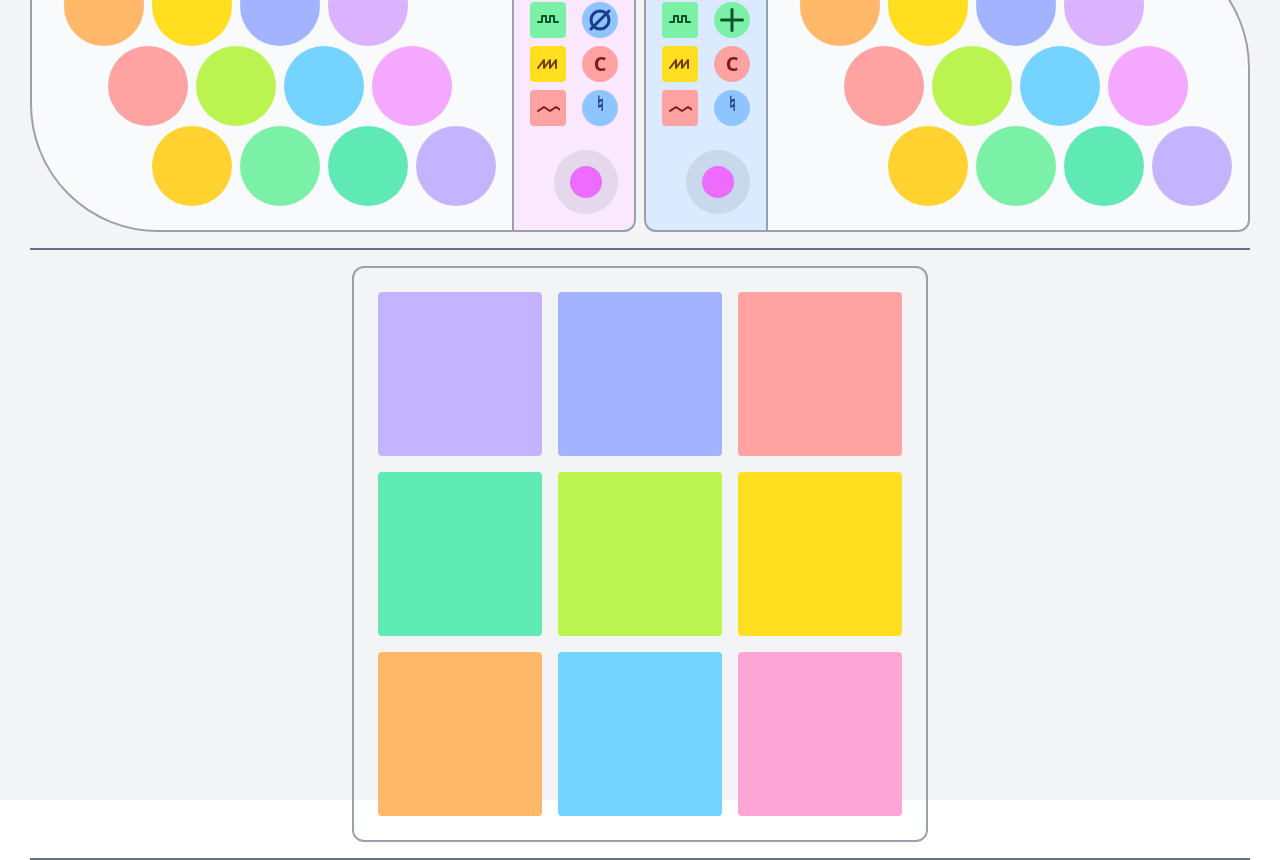
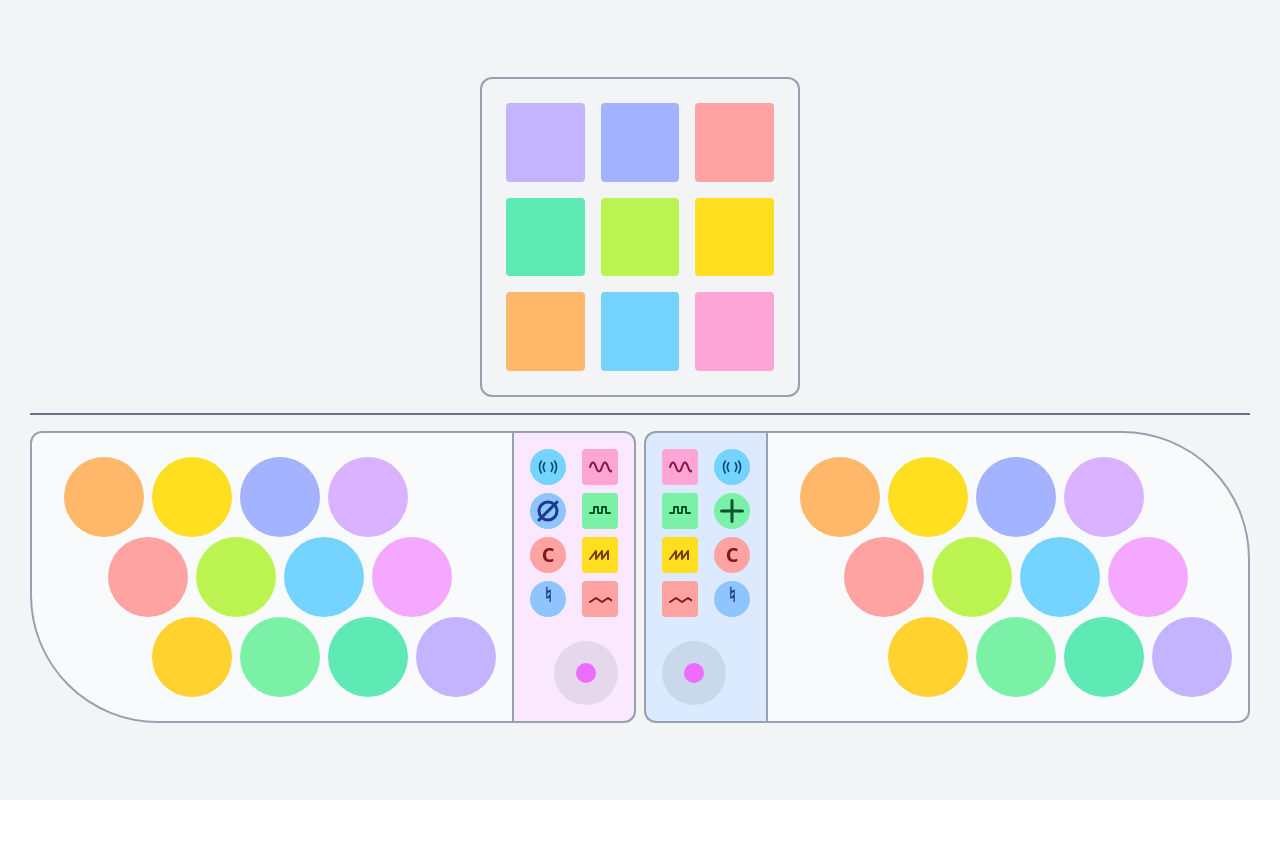
Before and after one commit to adrian729/thalia, a React (Vite) app: page / in a window 1280 px wide. After the commit the page ends 800 px from the top, so only its background shows below. Built offline with nearby package versions, Linux system fonts and the light colour scheme; no server answers.

Commit message:
Adding options to pads

```diff
--- a/src/App.tsx
+++ b/src/App.tsx
@@ -23,12 +23,13 @@ function App() {
   }
 
   return (
-    <div className='w-full h-screen flex justify-center items-center bg-gray-100'>
-      <div className='flex flex-col justify-center items-center gap-4'>
-        <ThaliaPad />
-        <div className='border-b-2 border-gray-500 w-full'></div>
-        <DrumPad />
-        <div className='border-b-2 border-gray-500 w-full'></div>
+    <div className='w-full h-screen bg-gray-100'>
+      <div className='w-full h-full flex justify-center items-center'>
+        <div className='flex flex-col justify-center items-center gap-4'>
+          <DrumPad />
+          <div className='border-b-2 border-gray-500 w-full'></div>
+          <ThaliaPad />
+        </div>
       </div>
     </div>
   );
--- a/src/synth-pad/DrumPad.tsx
+++ b/src/synth-pad/DrumPad.tsx
@@ -102,7 +102,7 @@ export default function DrumPad() {
   }, [destinationRef, dry, wet]);
 
   return (
-    <div className='w-xs sm:w-xl p-6 border-2 border-gray-400 rounded-xl grid grid-cols-3 gap-4'>
+    <div className='w-xs aspect-square p-6 border-2 border-gray-400 rounded-xl grid grid-cols-3 gap-4'>
       {drumPadConfig.map((configItem, index) => (
         <DrumPadButton
           key={index}
--- a/src/synth-pad/ThaliaPad/ThaliaPad.tsx
+++ b/src/synth-pad/ThaliaPad/ThaliaPad.tsx
@@ -116,6 +116,7 @@ const thaliaConfigItems: ThaliaPadConfigItem[] = [
   },
 ];
 
+// TODO: mirror left/right pad so they are symetric instead of similar to a piano
 const leftKeys: string[][] = [
   ["a"],
   ["q"],
@@ -210,6 +211,16 @@ function PadKeySelectionButtons({
   initialOctaveIndex = 1,
   initialNoteIndex = 0,
   initialAccidentalIndex = 1,
+  nextOctaveKeys,
+  nextNoteKeys,
+  nextAccidentalKeys,
+}: {
+  initialOctaveIndex?: number;
+  initialNoteIndex?: number;
+  initialAccidentalIndex?: number;
+  nextOctaveKeys?: string[];
+  nextNoteKeys?: string[];
+  nextAccidentalKeys?: string[];
 }) {
   const { setInitialMidiId } = useSafeContext(ThaliaPadBoardContext);
   const [octaveIndex, setOctaveIndex] = useState(initialOctaveIndex);
@@ -217,6 +228,7 @@ function PadKeySelectionButtons({
   const [accidentalIndex, setAccidentalIndex] = useState(
     initialAccidentalIndex
   );
+  const [keysPressed, setKeysPressed] = useState<string[]>([]);
 
   useEffect(() => {
     const initialMidiId = 36;
@@ -227,6 +239,61 @@ function PadKeySelectionButtons({
     );
   }, [octaveIndex, noteIndex, accidentalIndex, setInitialMidiId]);
 
+  const setNextOctaveIndex = useCallback(
+    () => setOctaveIndex((prev) => (prev + 1) % 5),
+    [setOctaveIndex]
+  );
+  const setNextNoteIndex = useCallback(
+    () => setNoteIndex((prev) => (prev + 1) % notesNames.length),
+    [setNoteIndex]
+  );
+  const setNextAccidentalIndex = useCallback(
+    () => setAccidentalIndex((prev) => (prev + 1) % accidental.length),
+    [setAccidentalIndex]
+  );
+
+  const keyDownHandler = useCallback(
+    (event: KeyboardEvent) => {
+      const key = event.key.toLowerCase();
+      if (keysPressed.includes(key)) {
+        return;
+      }
+      setKeysPressed((prev) => [...prev, key]);
+      if (nextOctaveKeys?.includes(key)) {
+        setNextOctaveIndex();
+      }
+      if (nextNoteKeys?.includes(key)) {
+        setNextNoteIndex();
+      }
+      if (nextAccidentalKeys?.includes(key)) {
+        setNextAccidentalIndex();
+      }
+    },
+    [
+      keysPressed,
+      nextAccidentalKeys,
+      nextNoteKeys,
+      nextOctaveKeys,
+      setNextAccidentalIndex,
+      setNextNoteIndex,
+      setNextOctaveIndex,
+    ]
+  );
+
+  const keyUpHandler = useCallback((event: KeyboardEvent) => {
+    const key = event.key.toLowerCase();
+    setKeysPressed((prev) => prev.filter((k) => k !== key));
+  }, []);
+
+  useEffect(() => {
+    document.addEventListener("keydown", keyDownHandler);
+    document.addEventListener("keyup", keyUpHandler);
+    return () => {
+      document.removeEventListener("keydown", keyDownHandler);
+      document.removeEventListener("keyup", keyUpHandler);
+    };
+  }, [keyDownHandler, keyUpHandler]);
+
   return (
     <>
       <button
@@ -235,9 +302,7 @@ function PadKeySelectionButtons({
           "cursor-pointer w-9 aspect-square rounded-full bg-gray-300 text-gray-900 font-bold",
           octaveClasses[octaveIndex]
         )}
-        onClick={() => {
-          setOctaveIndex((prev) => (prev + 1) % 5);
-        }}
+        onClick={setNextOctaveIndex}
       >
         <OctaveSymbol index={octaveIndex} />
       </button>
@@ -247,9 +312,7 @@ function PadKeySelectionButtons({
           "cursor-pointer w-9 aspect-square rounded-full bg-gray-300 text-gray-900 font-bold text-xl",
           noteClasses[noteIndex]
         )}
-        onClick={() => {
-          setNoteIndex((prev) => (prev + 1) % notesNames.length);
-        }}
+        onClick={setNextNoteIndex}
       >
         {notesNames[noteIndex]}
       </button>
@@ -260,9 +323,7 @@ function PadKeySelectionButtons({
           accidentalIndex === 1 && "pb-2",
           accidentalClasses[accidentalIndex]
         )}
-        onClick={() => {
-          setAccidentalIndex((prev) => (prev + 1) % accidental.length);
-        }}
+        onClick={setNextAccidentalIndex}
       >
         {accidental[accidentalIndex]}
       </button>
@@ -278,14 +339,69 @@ const reverbs: (IRType | null)[] = [
   "pipe",
 ];
 
+function WaveTypeToggle({
+  waveType,
+  bgColor,
+  textColor,
+  icon,
+}: {
+  waveType: OscillatorType;
+  bgColor: string;
+  textColor: string;
+  icon: JSX.Element;
+}) {
+  const { oscillatorTypes, toggleWaveType } = useContext(ThaliaPadBoardContext);
+
+  return (
+    <button
+      type='button'
+      className={cn(
+        "cursor-pointer w-9 aspect-square rounded bg-gray-300 text-gray-600",
+        oscillatorTypes.includes(waveType) && [bgColor, textColor]
+      )}
+      onClick={() => toggleWaveType(waveType)}
+    >
+      <div className='w-6 mx-auto'>{icon}</div>
+    </button>
+  );
+}
+
+function WaveTypeSelectionOptions() {
+  return (
+    <div className='h-full flex flex-col justify-between items-center gap-2'>
+      <WaveTypeToggle
+        waveType='sine'
+        bgColor='bg-pink-300'
+        textColor='text-pink-900'
+        icon={<SineWaveIcon />}
+      />
+      <WaveTypeToggle
+        waveType='square'
+        bgColor='bg-green-300'
+        textColor='text-green-900'
+        icon={<SquareWaveIcon />}
+      />
+      <WaveTypeToggle
+        waveType='sawtooth'
+        bgColor='bg-yellow-300'
+        textColor='text-yellow-900'
+        icon={<SawtoothWaveIcon />}
+      />
+      <WaveTypeToggle
+        waveType='triangle'
+        bgColor='bg-red-300'
+        textColor='text-red-900'
+        icon={<TriangularWaveIcon />}
+      />
+    </div>
+  );
+}
+
+// #region Left ThaliaPad Board
 function LeftThaliaPadOptions() {
-  const {
-    oscillatorTypes,
-    toggleWaveType,
-    reverbEnabled,
-    toggleReverb,
-    setSelectedIR,
-  } = useContext(ThaliaPadBoardContext);
+  const { reverbEnabled, toggleReverb, setSelectedIR } = useContext(
+    ThaliaPadBoardContext
+  );
   const [reverbIdx, setReverbIdx] = useState(1);
   const currentReverb = useMemo(() => reverbs[reverbIdx], [reverbIdx]);
 
@@ -301,58 +417,6 @@ function LeftThaliaPadOptions() {
   return (
     <div className='p-4 w-fit bg-fuchsia-100 border-r-2 border-y-2 rounded-r-xl border-gray-400 flex flex-col gap-4 justify-between items-center'>
       <div className='w-full grid grid-cols-2 gap-4 justify-center items-center'>
-        <div className='h-full flex flex-col justify-between items-center gap-2'>
-          <button
-            type='button'
-            className={cn(
-              "cursor-pointer w-9 aspect-square rounded bg-gray-300 text-gray-600",
-              oscillatorTypes.includes("sine") && "text-pink-900 bg-pink-300"
-            )}
-            onClick={() => toggleWaveType("sine")}
-          >
-            <div className='w-6 mx-auto'>
-              <SineWaveIcon />
-            </div>
-          </button>
-          <button
-            type='button'
-            className={cn(
-              "cursor-pointer w-9 aspect-square rounded text-gray-900 bg-gray-300",
-              oscillatorTypes.includes("square") &&
-                "text-green-900 bg-green-300"
-            )}
-            onClick={() => toggleWaveType("square")}
-          >
-            <div className='w-6 mx-auto'>
-              <SquareWaveIcon />
-            </div>
-          </button>
-          <button
-            type='button'
-            className={cn(
-              "cursor-pointer w-9 aspect-square rounded text-gray-900 bg-gray-300",
-              oscillatorTypes.includes("sawtooth") &&
-                "text-yellow-900 bg-yellow-300"
-            )}
-            onClick={() => toggleWaveType("sawtooth")}
-          >
-            <div className='w-6 mx-auto'>
-              <SawtoothWaveIcon />
-            </div>
-          </button>
-          <button
-            type='button'
-            className={cn(
-              "cursor-pointer w-9 aspect-square rounded text-gray-900 bg-gray-300",
-              oscillatorTypes.includes("triangle") && "text-red-900 bg-red-300"
-            )}
-            onClick={() => toggleWaveType("triangle")}
-          >
-            <div className='w-6 mx-auto'>
-              <TriangularWaveIcon />
-            </div>
-          </button>
-        </div>
         <div className='h-full flex flex-col justify-between items-center gap-2'>
           <button
             type='button'
@@ -380,8 +444,13 @@ function LeftThaliaPadOptions() {
               <ReverbIcon />
             </div>
           </button>
-          <PadKeySelectionButtons />
+          <PadKeySelectionButtons
+            nextOctaveKeys={["t"]}
+            nextNoteKeys={["g"]}
+            nextAccidentalKeys={["b"]}
+          />
         </div>
+        <WaveTypeSelectionOptions />
       </div>
       <div className='w-full flex justify-end items-end'>
         <ThaliaPadJoystick />
@@ -433,7 +502,9 @@ function LeftThaliaPadBoard() {
     </div>
   );
 }
+// #regionend
 
+// #region Right ThaliaPad Board
 function RightThaliaPadOptions() {
   const {
     oscillatorTypes,
@@ -457,58 +528,7 @@ function RightThaliaPadOptions() {
   return (
     <div className='p-4 w-fit bg-blue-100 border-l-2 border-y-2 rounded-l-xl border-gray-400 flex flex-col gap-4 justify-between items-center'>
       <div className='w-full grid grid-cols-2 gap-4 justify-center items-center'>
-        <div className='h-full flex flex-col justify-between items-center gap-2'>
-          <button
-            type='button'
-            className={cn(
-              "cursor-pointer w-9 aspect-square rounded bg-gray-300 text-gray-600",
-              oscillatorTypes.includes("sine") && "text-pink-900 bg-pink-300"
-            )}
-            onClick={() => toggleWaveType("sine")}
-          >
-            <div className='w-6 mx-auto'>
-              <SineWaveIcon />
-            </div>
-          </button>
-          <button
-            type='button'
-            className={cn(
-              "cursor-pointer w-9 aspect-square rounded text-gray-900 bg-gray-300",
-              oscillatorTypes.includes("square") &&
-                "text-green-900 bg-green-300"
-            )}
-            onClick={() => toggleWaveType("square")}
-          >
-            <div className='w-6 mx-auto'>
-              <SquareWaveIcon />
-            </div>
-          </button>
-          <button
-            type='button'
-            className={cn(
-              "cursor-pointer w-9 aspect-square rounded text-gray-900 bg-gray-300",
-              oscillatorTypes.includes("sawtooth") &&
-                "text-yellow-900 bg-yellow-300"
-            )}
-            onClick={() => toggleWaveType("sawtooth")}
-          >
-            <div className='w-6 mx-auto'>
-              <SawtoothWaveIcon />
-            </div>
-          </button>
-          <button
-            type='button'
-            className={cn(
-              "cursor-pointer w-9 aspect-square rounded text-gray-900 bg-gray-300",
-              oscillatorTypes.includes("triangle") && "text-red-900 bg-red-300"
-            )}
-            onClick={() => toggleWaveType("triangle")}
-          >
-            <div className='w-6 mx-auto'>
-              <TriangularWaveIcon />
-            </div>
-          </button>
-        </div>
+        <WaveTypeSelectionOptions />
         <div className='h-full flex flex-col justify-between items-center gap-2'>
           <button
             type='button'
@@ -536,10 +556,15 @@ function RightThaliaPadOptions() {
               <ReverbIcon />
             </div>
           </button>
-          <PadKeySelectionButtons initialOctaveIndex={2} />
+          <PadKeySelectionButtons
+            initialOctaveIndex={2}
+            nextOctaveKeys={["y"]}
+            nextNoteKeys={["h"]}
+            nextAccidentalKeys={["n"]}
+          />
         </div>
       </div>
-      <div className='w-full flex justify-end items-end'>
+      <div className='w-full flex justify-start items-end'>
         <ThaliaPadJoystick />
       </div>
     </div>
@@ -589,6 +614,7 @@ function RightThaliaPadBoard() {
     </div>
   );
 }
+// #regionend
 
 // #region ThaliaPad
 export default function ThaliaPad() {
--- a/src/synth-pad/ThaliaPad/ThaliaPadJoystick.tsx
+++ b/src/synth-pad/ThaliaPad/ThaliaPadJoystick.tsx
@@ -1,4 +1,10 @@
-import { useCallback, useEffect, useRef, useState } from "react";
+import { useCallback, useEffect, useMemo, useRef, useState } from "react";
+import {
+  mapCircleToSquare,
+  mapSquareToCircle,
+  scale,
+  Vec2,
+} from "../../utils/math";
 import useSafeContext from "../../utils/useSafeContext";
 import { ThaliaPadBoardContext } from "./ThaliaPadBoardContext";
 
@@ -21,15 +27,89 @@ const defaultBox = {
   left: 0,
 };
 
-function clientToContainerCoords(
-  clientX: number,
-  clientY: number,
-  containerBox: Box
-) {
-  const { width, height, top, left } = containerBox;
-  const x = (clientX - left) / width;
-  const y = (clientY - top) / height;
-  return { x, y };
+/**
+ * Get the coordinates of the pitch from the pressed arrow keys.
+ * @param pressedArrowKeys arrow keys that are currently pressed.
+ * @returns coordinates {x, y} with x and y in [-1, 1]. left to right (-1 -> 1) and bottom to top (-1 -> 1).
+ */
+function pitchCoordsFromPressedArrowKeys(pressedArrowKeys: ArrowKey[]) {
+  const coords = { x: 0, y: 0 };
+  if (pressedArrowKeys.includes("ArrowLeft")) {
+    coords.x = -1;
+  } else if (pressedArrowKeys.includes("ArrowRight")) {
+    coords.x = 1;
+  }
+  if (pressedArrowKeys.includes("ArrowUp")) {
+    coords.y = 1;
+  } else if (pressedArrowKeys.includes("ArrowDown")) {
+    coords.y = -1;
+  }
+  return coords;
+}
+
+/**
+ * Maps pitch coordinates in a square to relative coordinates in the circular container box.
+ * @param pitchCoordinates coordinates representing pitch values, square P = {(x, y) | x, y in [-1, 1]}
+ * @param container container box.
+ * @param tip tip box. Circle
+ * @returns coordinates relative to the container box
+ */
+function pitchCoordsToRelativeCoords(pitchCoordinates: Vec2, container: Box) {
+  const { width, height } = container;
+  const { x, y } = scale(0.5, mapSquareToCircle(pitchCoordinates));
+
+  return {
+    x: 0.5 * width + x * width,
+    y: 0.5 * height - y * height,
+  };
+}
+
+/**
+ * Maps relative coordinates in the circular container box to pitch coordinates in a square.
+ * @param relativeCoords coordinates relative to the container box.
+ * @param container container box.
+ * @returns coordinates representing pitch values, square P = {(x, y) | x, y in [-1, 1]}
+ */
+function relativeCoordsToPitchCoords(relativeCoords: Vec2, container: Box) {
+  const { width, height } = container;
+  const radius = Math.min(width, height) / 2;
+  const squareSize = 2;
+  const { x, y } = relativeCoords;
+  return mapCircleToSquare(
+    { x: x - 0.5 * width, y: -y + 0.5 * width },
+    radius,
+    squareSize
+  );
+}
+
+function clientCoordsToPitchCoords(clientCoords: Vec2, containerBox: Box) {
+  const { x, y } = clientCoords;
+  const { top, left } = containerBox;
+  return relativeCoordsToPitchCoords(
+    {
+      x: x - left,
+      y: y - top,
+    },
+    containerBox
+  );
+}
+
+/**
+ *Get the detune value from a given value in [-1, 1]
+ * @param val value in [-1, 1]
+ * @returns detune value for a fifth down or up in [-700, 700]
+ */
+function getFifthDetune(val: number) {
+  return val * 700;
+}
+
+/**
+ *Get the detune value from a given value in [-1, 1]
+ * @param val value in [-1, 1]
+ * @returns detune value for an octave down or up in [-1200, 1200]
+ */
+function getOctaveDetune(val: number) {
+  return val * 1200;
 }
 
 export function ThaliaPadJoystick() {
@@ -39,10 +119,12 @@ export function ThaliaPadJoystick() {
   const [containerBox, setContainerBox] = useState<Box>({ ...defaultBox });
   const tipRef = useRef<HTMLDivElement>(null);
   const [tipBox, setTipBox] = useState<Box>({ ...defaultBox });
-  const [tipPosition, setTipPosition] = useState({ x: 0, y: 0 }); // -- relative to container, [0, 1], (0, 0) -> top-left, (1, 1) -> bottom-right
-
-  console.log("!!!con", containerBox);
-  console.log("!!!tip", tipBox);
+  const [isDragging, setIsDragging] = useState(false);
+  const [pitchCoords, setPitchCoords] = useState<Vec2>({ x: 0, y: 0 }); // -- square, P = {(x, y) | x, y in [-1, 1]}
+  const relativeCoords = useMemo(
+    () => pitchCoordsToRelativeCoords(pitchCoords, containerBox),
+    [containerBox, pitchCoords]
+  );
 
   useEffect(() => {
     const handleResize = () => {
@@ -72,7 +154,6 @@ export function ThaliaPadJoystick() {
           top: tTop,
           left: tLeft,
         });
-        setTipPosition({ x: 0.5, y: 0.5 });
       }
     };
 
@@ -84,86 +165,77 @@ export function ThaliaPadJoystick() {
 
   const [pressedArrowKeys, setPressedArrowKeys] = useState<ArrowKey[]>([]);
 
+  useEffect(() => {
+    setPitchCoords(pitchCoordsFromPressedArrowKeys(pressedArrowKeys));
+  }, [pressedArrowKeys]);
+
   const keyDownHandler = useCallback((event: KeyboardEvent) => {
-    if (event.key === "ArrowUp") {
-      setTipPosition((prev) => ({ x: prev.x, y: 0 }));
-      setPressedArrowKeys((prev) => [...prev, "ArrowUp"]);
-    } else if (event.key === "ArrowDown") {
-      setTipPosition((prev) => ({ x: prev.x, y: 1 }));
-      setPressedArrowKeys((prev) => [...prev, "ArrowDown"]);
-    } else if (event.key === "ArrowLeft") {
-      setTipPosition((prev) => ({ x: 0, y: prev.y }));
-      setPressedArrowKeys((prev) => [...prev, "ArrowLeft"]);
-    } else if (event.key === "ArrowRight") {
-      setTipPosition((prev) => ({ x: 1, y: prev.y }));
-      setPressedArrowKeys((prev) => [...prev, "ArrowRight"]);
+    if (isArrowKey(event.key)) {
+      setPressedArrowKeys((prev) => [...prev, event.key as ArrowKey]);
     }
   }, []);
 
-  const keyUpHandler = useCallback(
-    (event: KeyboardEvent) => {
-      if (isArrowKey(event.key) && pressedArrowKeys.includes(event.key)) {
-        setPressedArrowKeys((prev) => {
-          const pressedKeys = prev.filter((key) => key !== event.key);
-          setTipPosition(() => {
-            let x = 0.5;
-            let y = 0.5;
-            if (pressedKeys.includes("ArrowUp")) {
-              y = 0;
-            } else if (pressedKeys.includes("ArrowDown")) {
-              y = 1;
+  const keyUpHandler = useCallback((event: KeyboardEvent) => {
+    if (isArrowKey(event.key)) {
+      setPressedArrowKeys((prev) => prev.filter((key) => key !== event.key));
     }
-            if (pressedKeys.includes("ArrowLeft")) {
-              x = 0;
-            } else if (pressedKeys.includes("ArrowRight")) {
-              x = 1;
-            }
-            return { x, y };
-          });
-          return pressedKeys;
-        });
+  }, []);
+
+  const mouseMoveHandler = useCallback(
+    (event: MouseEvent) => {
+      if (isDragging) {
+        const { clientX, clientY } = event;
+        setPitchCoords(
+          clientCoordsToPitchCoords({ x: clientX, y: clientY }, containerBox)
+        );
       }
     },
-    [pressedArrowKeys]
+    [containerBox, isDragging]
   );
+
+  const mouseUpHandler = useCallback(() => {
+    setIsDragging(false);
+  }, []);
 
   useEffect(() => {
     document.addEventListener("keydown", keyDownHandler);
     document.addEventListener("keyup", keyUpHandler);
+    document.addEventListener("mousemove", mouseMoveHandler);
+    document.addEventListener("mouseup", mouseUpHandler);
     return () => {
       document.removeEventListener("keydown", keyDownHandler);
       document.removeEventListener("keyup", keyUpHandler);
+      document.removeEventListener("mousemove", mouseMoveHandler);
+      document.removeEventListener("mouseup", mouseUpHandler);
     };
-  }, [keyDownHandler, keyUpHandler]);
+  }, [keyDownHandler, keyUpHandler, mouseMoveHandler, mouseUpHandler]);
 
   useEffect(() => {
-    setDetune((1 - 2 * tipPosition.y) * 1200 - (1 - 2 * tipPosition.x) * 700);
-  }, [tipPosition, setDetune]);
+    setDetune(getOctaveDetune(pitchCoords.y) + getFifthDetune(pitchCoords.x));
+  }, [pitchCoords, setDetune]);
 
   return (
+    <div className='p-2 w-16 aspect-square rounded-full flex items-center justify-center bg-gray-500/15'>
       <div
         ref={containerRef}
-      className='relative w-16 aspect-square rounded-full bg-gray-500/15'
-      onClick={(event) => {
-        console.log("!!!event", event);
+        className='relative w-full aspect-square rounded-full'
+        onMouseDown={(event) => {
           const { clientX, clientY } = event;
-        console.log("!!!container", containerBox);
-        console.log("!!!client", clientX, clientY);
-        console.log(
-          "!!!coords",
-          clientToContainerCoords(clientX, clientY, containerBox)
+          setPitchCoords(
+            clientCoordsToPitchCoords({ x: clientX, y: clientY }, containerBox)
           );
-        setTipPosition(clientToContainerCoords(clientX, clientY, containerBox));
+          setIsDragging(true);
         }}
       >
         <div
           ref={tipRef}
-        className='absolute w-8 aspect-square rounded-full bg-fuchsia-400'
+          className='absolute w-5 aspect-square rounded-full bg-fuchsia-400'
           style={{
-          left: `${tipPosition.x * containerBox.width - tipBox.width / 2}px`,
-          top: `${tipPosition.y * containerBox.height - tipBox.height / 2}px`,
+            left: `${relativeCoords.x - 0.5 * tipBox.width}px`,
+            top: `${relativeCoords.y - 0.5 * tipBox.height}px`,
           }}
         ></div>
       </div>
+    </div>
   );
 }
--- /dev/null
+++ b/src/utils/math.ts
@@ -0,0 +1,96 @@
+export type Vec2 = { x: number; y: number };
+
+export function clamp(value: number, min: number = 0, max: number = 1) {
+  return Math.min(Math.max(value, min), max);
+}
+
+export function clampMagnitude({ x, y }: Vec2, magnitude: number) {
+  const currentMagnitude = Math.sqrt(x * x + y * y);
+  const fraction = Math.min(currentMagnitude, magnitude) / currentMagnitude;
+  return { x: x * fraction, y: y * fraction };
+}
+
+export function translate(
+  translate: Vec2,
+  coordinates: Vec2,
+  origin: Vec2 = { x: 0, y: 0 }
+) {
+  const { x, y } = coordinates;
+  const { x: ox, y: oy } = origin;
+  const { x: dx, y: dy } = translate;
+  return { x: x - ox + dx, y: y - oy + dy };
+}
+
+export function scale(scalar: number, vec2: Vec2) {
+  const { x, y } = vec2;
+  return {
+    x: x * scalar,
+    y: y * scalar,
+  };
+}
+
+/**
+ * Map coordinates in a square to coordinates in a circle with center at origin.
+ * @param coordinates position in a square. Square expected to be centered at origin.
+ * @param squareSize size of the square sides (P = {(x, y) | x, y in [-squareSize/2, squareSize/2]})
+ * @param radius radius of the output circle
+ * @returns coordinates in a circle (P = {(x, y) | x, y in [-radius, radius] and |P| <= radius})
+ */
+export function mapSquareToCircle(
+  coordinates: Vec2,
+  squareSize = 2,
+  radius = 1
+) {
+  const { x, y } = coordinates;
+  if (radius < 0) {
+    throw new Error("Radius must be positive");
+  }
+  if (squareSize <= 0) {
+    throw new Error("Square size must be positive");
+  }
+  if (Math.abs(x) > squareSize / 2 || Math.abs(y) > squareSize / 2) {
+    // TODO: instead of error, map the coordinates, following a straight line to the center of the circle, to the edge of the square
+    throw new Error("Coordinates must be in the square");
+  }
+  // Map coordinates to P' = {(x', y') | x', y' in [-1, 1]}
+  const x_ = (2 * x) / squareSize;
+  const y_ = (2 * y) / squareSize;
+
+  return {
+    x: radius * x_ * Math.sqrt(1 - (y_ * y_) / 2),
+    y: radius * y_ * Math.sqrt(1 - (x_ * x_) / 2),
+  };
+}
+
+/**
+ * Map coordinates in a circle to coordinates in a square with center at origin.
+ * @param coordinates position in a circle. Circle expected to be centered at origin.
+ * @param radius radius of the circle (P = {(x, y) | x, y in [-radius, radius] and |P| <= radius})
+ * @param squareSize size of the square sides
+ * @returns coordinates in a square (P = {(x, y) | x, y in [-squareSize/2, squareSize/2]})
+ */
+export function mapCircleToSquare(
+  coordinates: Vec2,
+  radius = 1,
+  squareSize = 2
+) {
+  if (squareSize <= 0) {
+    throw new Error("Square size must be positive");
+  }
+  const { x, y } = coordinates;
+  if (radius < 0) {
+    throw new Error("Radius must be positive");
+  }
+  if (Math.abs(x) > radius || Math.abs(y) > radius) {
+    // TODO: instead of error, map the coordinates, following a straight line to the center of the square, to the edge of the circle
+    throw new Error("Coordinates must be in the circle");
+  }
+  // Map coordinates to unit circle
+  const x_ = x / radius;
+  const y_ = y / radius;
+
+  return {
+    x: (0.5 * squareSize * x_) / Math.sqrt(1 - (y_ * y_) / 2),
+    y: (0.5 * squareSize * y_) / Math.sqrt(1 - (x_ * x_) / 2),
+  };
+}
```
Lines whose indentation alone changed are shown as unchanged.
